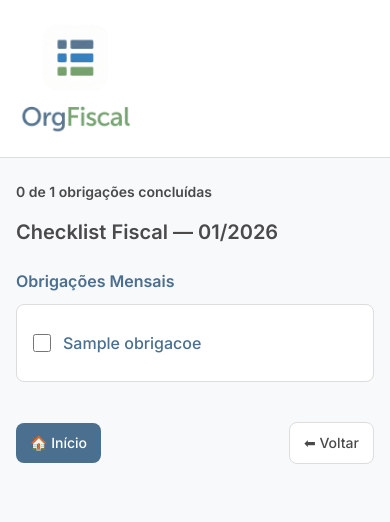
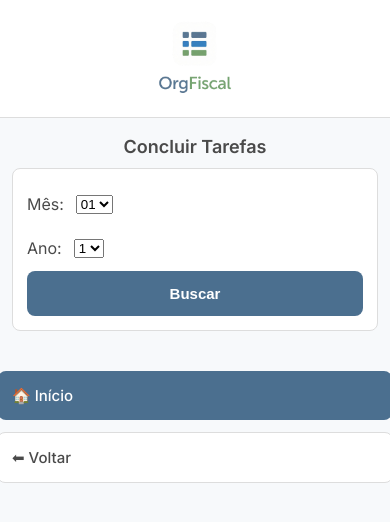
Before and after one commit to drizaogythub97/Org-Fiscal, a PHP site: page /concluir-tarefa.php in a window 390 px wide. Shown: the top 522 px of the page. Run offline with PHP 8.4, Linux system fonts and the light colour scheme; tables that the repository leaves empty hold one stand-in row (values such as "Sample post").

Commit message:
Fase funcional e responsividade mobile concluida!

```diff
--- a/assets/css/main.css
+++ b/assets/css/main.css
@@ -203,3 +203,101 @@ body {
 .btn-voltar:hover {
   background-color: var(--cinza-fundo);
 }
+
+
+/* =====================================================
+   HISTÓRICO ANUAL — STATUS DOS MESES
+===================================================== */
+
+.mes-ok {
+  background-color: #e6f4ea;
+  border-color: #2e7d32;
+}
+
+.mes-atencao {
+  background-color: #fff7e0;
+  border-color: #f0ad4e;
+}
+
+.mes-atraso {
+  background-color: #fcebea;
+  border-color: #d9534f;
+}
+
+.mes-ok strong,
+.mes-atencao strong,
+.mes-atraso strong {
+  font-size: 16px;
+}
+
+/* =====================================================
+   MOBILE — AJUSTES GERAIS
+===================================================== */
+
+@media (max-width: 768px) {
+
+  .container {
+    margin: 16px auto;
+    padding: 0 12px;
+  }
+
+  .header-container {
+    justify-content: center;
+  }
+
+  .logo img {
+    height: 80px;
+  }
+
+  .page-title {
+    font-size: 18px;
+    text-align: center;
+  }
+}
+
+@media (max-width: 768px) {
+
+  .checklist-item {
+    flex-direction: column;
+    align-items: flex-start;
+    gap: 8px;
+  }
+
+  .checklist-left {
+    width: 100%;
+  }
+
+  .card {
+    padding: 14px;
+  }
+}
+
+@media (max-width: 768px) {
+
+  .btn-principal,
+  .btn-inicio,
+  .btn-voltar {
+    width: 100%;
+    text-align: center;
+    padding: 14px;
+    font-size: 15px;
+  }
+
+  .nav-bottom {
+    flex-direction: column;
+    gap: 12px;
+  }
+}
+
+@media (max-width: 768px) {
+
+  .card.mes-ok,
+  .card.mes-atencao,
+  .card.mes-atraso {
+    font-size: 15px;
+  }
+
+  .card strong {
+    font-size: 16px;
+  }
+}
--- a/concluir-tarefa.php
+++ b/concluir-tarefa.php
@@ -1,26 +1,20 @@
 <?php
 declare(strict_types=1);
 
-/* ============================
-   CONFIGURAÇÃO E CONEXÃO
-============================ */
 require_once __DIR__ . '/app/config/database.php';
 
-/* ============================
-   USUÁRIO FIXO (MVP)
-============================ */
 $usuarioId = 1;
 
 /* ============================
-   COMPETÊNCIA ATUAL
+   DEFINIÇÃO DA COMPETÊNCIA
 ============================ */
-$mesAtual = (int) date('m');
-$anoAtual = (int) date('Y');
+$mes = isset($_GET['mes']) ? (int) $_GET['mes'] : null;
+$ano = isset($_GET['ano']) ? (int) $_GET['ano'] : null;
 
 /* ============================
-   PROCESSA CONCLUSÃO DO LEMBRETE
+   PROCESSA CONCLUSÃO / REABERTURA
 ============================ */
-if ($_SERVER['REQUEST_METHOD'] === 'POST' && isset($_POST['lembrete_id'])) {
+if ($_SERVER['REQUEST_METHOD'] === 'POST' && isset($_POST['lembrete_id'], $_POST['mes'], $_POST['ano'])) {
 
     $novoStatus = isset($_POST['status']) ? 'concluido' : 'pendente';
     $dataConclusao = $novoStatus === 'concluido' ? date('Y-m-d') : null;
@@ -30,7 +24,6 @@ if ($_SERVER['REQUEST_METHOD'] === 'POST' && isset($_POST['lembrete_id'])) {
         SET status = ?, data_conclusao = ?
         WHERE id = ? AND usuario_id = ?
     ");
-
     $update->execute([
         $novoStatus,
         $dataConclusao,
@@ -38,52 +31,19 @@ if ($_SERVER['REQUEST_METHOD'] === 'POST' && isset($_POST['lembrete_id'])) {
         $usuarioId
     ]);
 
-    header('Location: index.php');
+    header("Location: concluir-tarefa.php?mes={$_POST['mes']}&ano={$_POST['ano']}");
     exit;
 }
 
 /* ============================
-   BUSCA OBRIGAÇÕES
+   SE COMPETÊNCIA FOI INFORMADA
 ============================ */
-$stmt = $pdo->query("SELECT id, nome FROM obrigacoes ORDER BY id");
-$obrigacoes = $stmt->fetchAll();
+$lembretes = [];
+$concluidos = 0;
 
-/* ============================
-   CRIA LEMBRETES DO MÊS (SE NÃO EXISTIREM)
-============================ */
-foreach ($obrigacoes as $obrigacao) {
-    $check = $pdo->prepare("
-        SELECT id FROM lembretes
-        WHERE usuario_id = ?
-          AND obrigacao_id = ?
-          AND competencia_mes = ?
-          AND competencia_ano = ?
-    ");
-    $check->execute([
-        $usuarioId,
-        $obrigacao['id'],
-        $mesAtual,
-        $anoAtual
-    ]);
+if ($mes && $ano) {
 
-    if (!$check->fetch()) {
-        $insert = $pdo->prepare("
-            INSERT INTO lembretes
-            (usuario_id, obrigacao_id, competencia_mes, competencia_ano)
-            VALUES (?, ?, ?, ?)
-        ");
-        $insert->execute([
-            $usuarioId,
-            $obrigacao['id'],
-            $mesAtual,
-            $anoAtual
-        ]);
-    }
-}
-
-/* ============================
-   BUSCA LEMBRETES DO MÊS
-============================ */
+    /* Busca lembretes */
     $stmt = $pdo->prepare("
     SELECT
         l.id AS lembrete_id,
@@ -93,138 +53,170 @@ $stmt = $pdo->prepare("
     FROM lembretes l
     INNER JOIN obrigacoes o ON o.id = l.obrigacao_id
     WHERE l.usuario_id = ?
-      AND l.competencia_mes = ?
       AND l.competencia_ano = ?
+      AND (
+            (o.tipo = 'mensal' AND l.competencia_mes = ?)
+         OR (o.tipo = 'anual' AND ? = 3)
+      )
     ORDER BY o.tipo DESC, o.id
 ");
-$stmt->execute([$usuarioId, $mesAtual, $anoAtual]);
+$stmt->execute([$usuarioId, $ano, $mes, $mes]);
     $lembretes = $stmt->fetchAll();
-$totalLembretes = count($lembretes);
-$concluidos = 0;
-$mensais = [];
-$anuais = [];
 
-foreach ($lembretes as $lembrete) {
-    if ($lembrete['tipo'] === 'mensal') {
-        $mensais[] = $lembrete;
-    } else {
-        $anuais[] = $lembrete;
+    foreach ($lembretes as $l) {
+        if ($l['status'] === 'concluido') {
+            $concluidos++;
+        }
     }
 }
 
-foreach ($lembretes as $lembrete) {
-    if ($lembrete['status'] === 'concluido') {
-        $concluidos++;
-    }
-}
+$stmt = $pdo->prepare("
+  SELECT DISTINCT competencia_ano
+  FROM lembretes
+  WHERE usuario_id = ?
+  ORDER BY competencia_ano DESC
+");
+$stmt->execute([$usuarioId]);
+$anosDisponiveis = $stmt->fetchAll(PDO::FETCH_COLUMN);
+
 ?>
 
 <!DOCTYPE html>
 <html lang="pt-BR">
 <head>
     <meta charset="UTF-8">
-    <title>OrgFiscal — Dashboard</title>
+    <meta name="viewport" content="width=device-width, initial-scale=1.0">
+    <title>Concluir Tarefas — OrgFiscal</title>
 
-    <!-- Fonte -->
     <link href="https://fonts.googleapis.com/css2?family=Inter:wght@400;500;600&display=swap" rel="stylesheet">
 
-    <!-- CSS -->
     <link rel="stylesheet" href="assets/css/reset.css">
     <link rel="stylesheet" href="assets/css/variables.css">
     <link rel="stylesheet" href="assets/css/main.css">
 </head>
 <body>
 
-<!-- HEADER -->
 <header class="header">
     <div class="header-container">
         <div class="logo">
+            <a href="index.php">
                 <img src="assets/img/logo-orgfiscal.png" alt="OrgFiscal">
+            </a>
         </div>
     </div>
 </header>
 
-<!-- CONTEÚDO -->
 <main class="container">
 
+<?php if (!$mes || !$ano): ?>
+
+    <!-- ESTADO 1: SELEÇÃO -->
+    <h1 class="page-title">Concluir Tarefas</h1>
+
+    <form method="get" class="card">
+        <div class="checklist-item">
+            <div class="checklist-left">
+                <label>Mês:</label>
+                <select name="mes">
+                    <?php for ($m = 1; $m <= 12; $m++): ?>
+                        <option value="<?= $m ?>"><?= str_pad((string)$m, 2, '0', STR_PAD_LEFT) ?></option>
+                    <?php endfor; ?>
+                </select>
+            </div>
+        </div>
+
+        <div class="checklist-item">
+            <div class="checklist-left">
+                <label>Ano:</label>
+                <select name="ano">
+  <?php foreach ($anosDisponiveis as $a): ?>
+    <option value="<?= $a ?>" <?= ($a == ($anoSelecionado ?? null)) ? 'selected' : '' ?>>
+      <?= $a ?>
+    </option>
+  <?php endforeach; ?>
+</select>
+
+            </div>
+        </div>
+
+        <button type="submit" class="btn-principal">Buscar</button>
+    </form>
+
+<?php else: ?>
+
+    <!-- ESTADO 2: CHECKLIST -->
     <h1 class="page-title">
-        <p class="progresso">
-    <?= $concluidos ?> de <?= $totalLembretes ?> obrigações concluídas
-</p>
-        Checklist Fiscal — <?= str_pad((string)$mesAtual, 2, '0', STR_PAD_LEFT) ?>/<?= $anoAtual ?>
+        Concluir Tarefas — <?= str_pad((string)$mes, 2, '0', STR_PAD_LEFT) ?>/<?= $ano ?>
     </h1>
 
-   <?php if (!empty($mensais)): ?>
+    <p class="progresso">
+        <?= $concluidos ?> de <?= count($lembretes) ?> obrigações concluídas
+    </p>
+
+    <?php
+    $mensais = [];
+    $anuais = [];
+
+    foreach ($lembretes as $l) {
+        ($l['tipo'] === 'mensal') ? $mensais[] = $l : $anuais[] = $l;
+    }
+    ?>
+
+    <?php if ($mensais): ?>
         <h2 class="section-title">Obrigações Mensais</h2>
+        <?php foreach ($mensais as $l): ?>
+            <?php $ehCritica = stripos($l['nome'], 'PGDAS') !== false; ?>
+            <div class="card <?= $l['status'] === 'concluido' ? 'card-concluido' : '' ?> <?= $ehCritica && $l['status'] !== 'concluido' ? 'card-critica' : '' ?>">
+                <form method="post">
+                    <input type="hidden" name="lembrete_id" value="<?= $l['lembrete_id'] ?>">
+                    <input type="hidden" name="mes" value="<?= $mes ?>">
+                    <input type="hidden" name="ano" value="<?= $ano ?>">
 
-  <?php foreach ($mensais as $lembrete): ?>
-    <?php
-        $ehCritica = stripos($lembrete['nome'], 'PGDAS') !== false;
-    ?>
-    <div class="card
-    <?= $lembrete['status'] === 'concluido' ? 'card-concluido' : '' ?>
-    <?= $ehCritica && $lembrete['status'] !== 'concluido' ? 'card-critica' : '' ?>
-    ">
-
-      <form method="post">
-        <input type="hidden" name="lembrete_id" value="<?= $lembrete['lembrete_id'] ?>">
                     <div class="checklist-item">
-
                         <div class="checklist-left">
-    <input
-      type="checkbox"
-      name="status"
-      value="1"
-      onchange="this.form.submit()"
-      <?= $lembrete['status'] === 'concluido' ? 'checked' : '' ?>
-    >
-    <a class="tarefa-link" href="tarefa.php?id=<?= $lembrete['lembrete_id'] ?>">
-      <?= htmlspecialchars($lembrete['nome']) ?>
+                            <input type="checkbox" name="status" value="1" onchange="this.form.submit()" <?= $l['status'] === 'concluido' ? 'checked' : '' ?>>
+                            <a class="tarefa-link" href="tarefa.php?id=<?= $l['lembrete_id'] ?>">
+                                <?= htmlspecialchars($l['nome']) ?>
                             </a>
                         </div>
 
-  <?php if ($ehCritica && $lembrete['status'] !== 'concluido'): ?>
+                        <?php if ($ehCritica && $l['status'] !== 'concluido'): ?>
                             <span class="badge-critica">Prioritária</span>
                         <?php endif; ?>
-
                     </div>
                 </form>
             </div>
         <?php endforeach; ?>
     <?php endif; ?>
 
-<?php if (!empty($anuais)): ?>
+    <?php if ($anuais): ?>
         <h2 class="section-title">Obrigações Anuais</h2>
+        <?php foreach ($anuais as $l): ?>
+            <div class="card <?= $l['status'] === 'concluido' ? 'card-concluido' : '' ?>">
+                <form method="post">
+                    <input type="hidden" name="lembrete_id" value="<?= $l['lembrete_id'] ?>">
+                    <input type="hidden" name="mes" value="<?= $mes ?>">
+                    <input type="hidden" name="ano" value="<?= $ano ?>">
 
-  <?php foreach ($anuais as $lembrete): ?>
-    <div class="card <?= $lembrete['status'] === 'concluido' ? 'card-concluido' : '' ?>">
-      <form method="post">
-        <input type="hidden" name="lembrete_id" value="<?= $lembrete['lembrete_id'] ?>">
                     <div class="checklist-item">
-          <input
-            type="checkbox"
-            name="status"
-            value="1"
-            onchange="this.form.submit()"
-            <?= $lembrete['status'] === 'concluido' ? 'checked' : '' ?>
-          >
-          <a class="tarefa-link" href="tarefa.php?id=<?= $lembrete['lembrete_id'] ?>">
-            <?= htmlspecialchars($lembrete['nome']) ?>
+                        <div class="checklist-left">
+                            <input type="checkbox" name="status" value="1" onchange="this.form.submit()" <?= $l['status'] === 'concluido' ? 'checked' : '' ?>>
+                            <a class="tarefa-link" href="tarefa.php?id=<?= $l['lembrete_id'] ?>">
+                                <?= htmlspecialchars($l['nome']) ?>
                             </a>
+                        </div>
                     </div>
                 </form>
             </div>
         <?php endforeach; ?>
     <?php endif; ?>
 
+<?php endif; ?>
+
+    <!-- NAVEGAÇÃO -->
     <div class="nav-bottom">
-  <a href="index.php" class="btn-inicio">
-    🏠 Início
-  </a>
-
-  <button type="button" class="btn-voltar" onclick="history.back()">
-    ⬅ Voltar
-  </button>
+        <a href="index.php" class="btn-inicio">🏠 Início</a>
+        <button type="button" class="btn-voltar" onclick="history.back()">⬅ Voltar</button>
     </div>
 
 </main>
--- a/guia-tarefas.php
+++ b/guia-tarefas.php
@@ -18,6 +18,7 @@ $obrigacoes = $stmt->fetchAll();
 <html lang="pt-BR">
 <head>
     <meta charset="UTF-8">
+    <meta name="viewport" content="width=device-width, initial-scale=1.0">
     <title>Guia de Tarefas — OrgFiscal</title>
 
     <link href="https://fonts.googleapis.com/css2?family=Inter:wght@400;500;600&display=swap" rel="stylesheet">
--- a/index.php
+++ b/index.php
@@ -11,6 +11,7 @@ declare(strict_types=1);
 <html lang="pt-BR">
 <head>
     <meta charset="UTF-8">
+    <meta name="viewport" content="width=device-width, initial-scale=1.0">
     <title>OrgFiscal — Início</title>
 
     <!-- Fonte -->
--- a/tarefa.php
+++ b/tarefa.php
@@ -40,6 +40,8 @@ if (!$obrigacao) {
 <html lang="pt-BR">
 <head>
     <meta charset="UTF-8">
+    <meta name="viewport" content="width=device-width, initial-scale=1.0">
+
     <title><?= htmlspecialchars($obrigacao['nome']) ?> — OrgFiscal</title>
 
     <!-- Fonte -->
```
Also changed, not shown: criar-lembrete.php (+73 -63 lines), historico.php (added, +178 -0 lines). Lines whose indentation alone changed are shown as unchanged.
